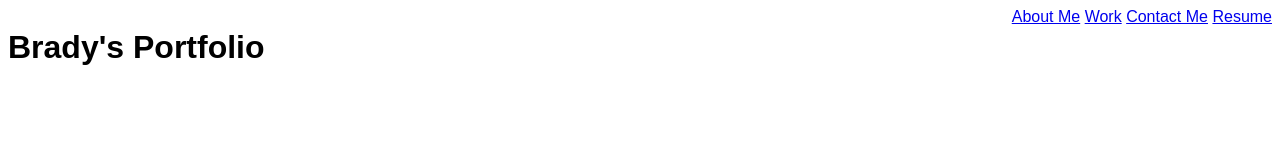
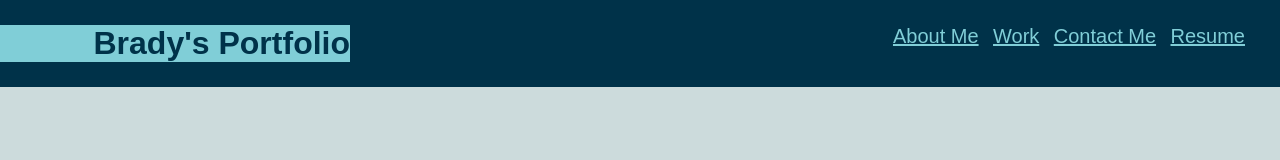
Before and after one commit to BradyLange1/My-Portfolio, a plain HTML site: page index.html in a window 1280 px wide. Drawn offline with Linux system fonts and the light colour scheme.

Commit message:
styled the header and nav bar

```diff
--- a/assets/style.css
+++ b/assets/style.css
@@ -1,13 +1,55 @@
-*{
+* {
     font-family: sans-serif;
+    box-sizing: border-box;
+    padding: 0;
+    margin: 0;
 }
 
-:root{
-
+:root {
+    --background-color: #ccdbdc;
+    --dark: #003249;
+    --light: #80ced7;
 }
 
+body {
+    background-color: var(--background-color);
+}
+
+/* header */
+
 header {
+    padding: 25px 25px 25px 0px;
+    background-color: var(--dark);
     display: flex;
     flex-direction: row;
     justify-content: space-between;
 }
+
+header h1 {
+    text-align: end;
+    width: 350px;
+    color: var(--dark);
+    background-color: var(--light);
+}
+
+/* nav bar */
+
+nav ul{
+    list-style-type: none;
+    align-items: end;
+}
+
+nav li {
+    display: inline;
+    margin-right: 10px;
+}
+
+nav li a {
+    color: var(--light);
+    font-size: 20px;
+}
+
+nav li a:hover {
+    color: var(--dark);
+    background-color: var(--light);
+}
--- a/index.html
+++ b/index.html
@@ -8,13 +8,16 @@
     <link rel="stylesheet" href="./assets/style.css">
 </head>
 <body>
+    <!-- header -->
     <header>
         <h1>Brady's Portfolio</h1>
         <nav>
-            <a href="#">About Me</a>
-            <a href="#">Work</a>
-            <a href="#">Contact Me</a>
-            <a href="#">Resume</a>
+            <ul>
+                <li><a href="#">About Me</a></li>
+                <li><a href="#">Work</a></li>
+                <li><a href="#">Contact Me</a></li>
+                <li><a href="#">Resume</a></li>
+            </ul>
         </nav>
     </header>
 </body>
```
